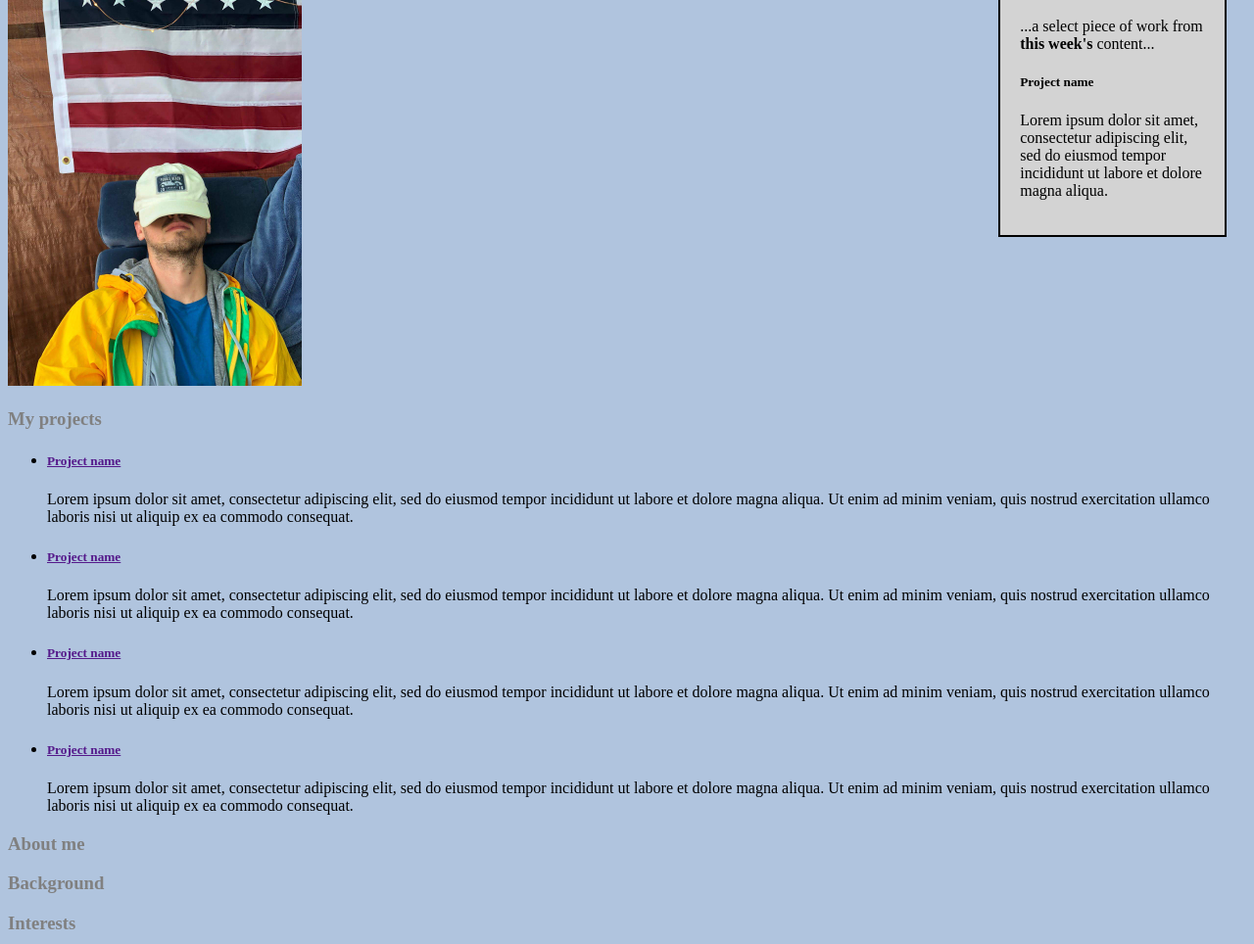
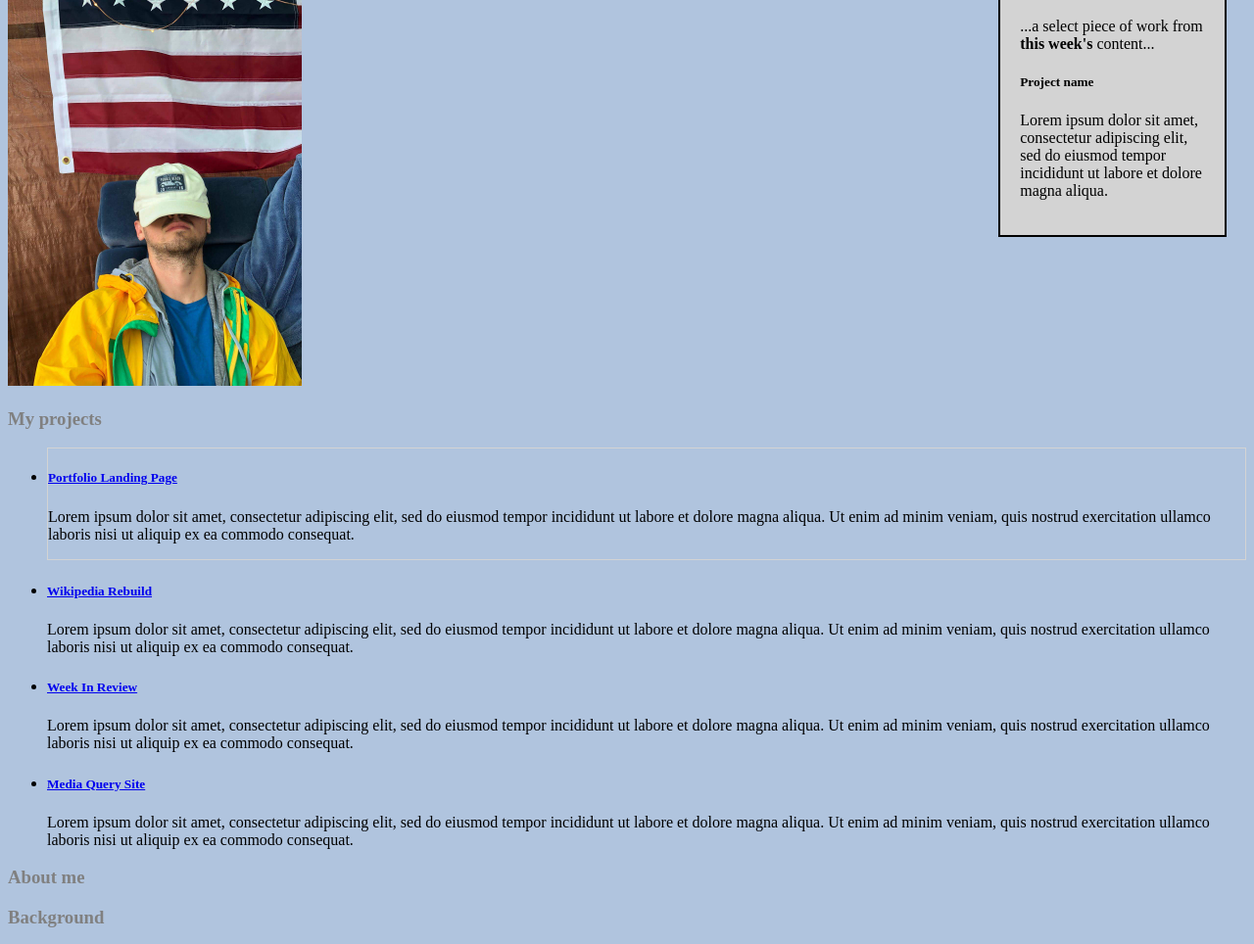
Before and after one commit to d-mccaslin/portfolio-landing-page, a plain HTML site: page index.html in a window 1280 px wide. Shown: the part 86-1050 px from the top of the page at 98% size. Drawn offline with Linux system fonts and the light colour scheme.

Commit message:
updated projects sections, added links

```diff
--- a/index.html
+++ b/index.html
@@ -22,26 +22,26 @@
       <h3>My projects</h3>
       <ul>
         <li>
-          <div>
-            <h5><a href="">Project name</a></h5>
+          <div class="project">
+            <h5><a href="https://github.com/d-mccaslin/portfolio-landing-page">Portfolio Landing Page</a></h5>
             <p>Lorem ipsum dolor sit amet, consectetur adipiscing elit, sed do eiusmod tempor incididunt ut labore et dolore magna aliqua. Ut enim ad minim veniam, quis nostrud exercitation ullamco laboris nisi ut aliquip ex ea commodo consequat.</p>
           </div>
         </li>
         <li>
           <div>
-            <h5><a href="">Project name</a></h5>
+            <h5><a href="https://github.com/d-mccaslin/web-rebuild">Wikipedia Rebuild</a></h5>
             <p>Lorem ipsum dolor sit amet, consectetur adipiscing elit, sed do eiusmod tempor incididunt ut labore et dolore magna aliqua. Ut enim ad minim veniam, quis nostrud exercitation ullamco laboris nisi ut aliquip ex ea commodo consequat.</p>
           </div>
         </li>
         <li>
           <div>
-            <h5><a href="">Project name</a></h5>
+            <h5><a href="https://github.com/d-mccaslin/week-in-review">Week In Review</a></h5>
             <p>Lorem ipsum dolor sit amet, consectetur adipiscing elit, sed do eiusmod tempor incididunt ut labore et dolore magna aliqua. Ut enim ad minim veniam, quis nostrud exercitation ullamco laboris nisi ut aliquip ex ea commodo consequat.</p>
           </div>
         </li>
         <li>
           <div>
-            <h5><a href="">Project name</a></h5>
+            <h5><a href="https://github.com/d-mccaslin/media-query-site">Media Query Site</a></h5>
             <p>Lorem ipsum dolor sit amet, consectetur adipiscing elit, sed do eiusmod tempor incididunt ut labore et dolore magna aliqua. Ut enim ad minim veniam, quis nostrud exercitation ullamco laboris nisi ut aliquip ex ea commodo consequat.</p>
           </div>
         </li>
```
